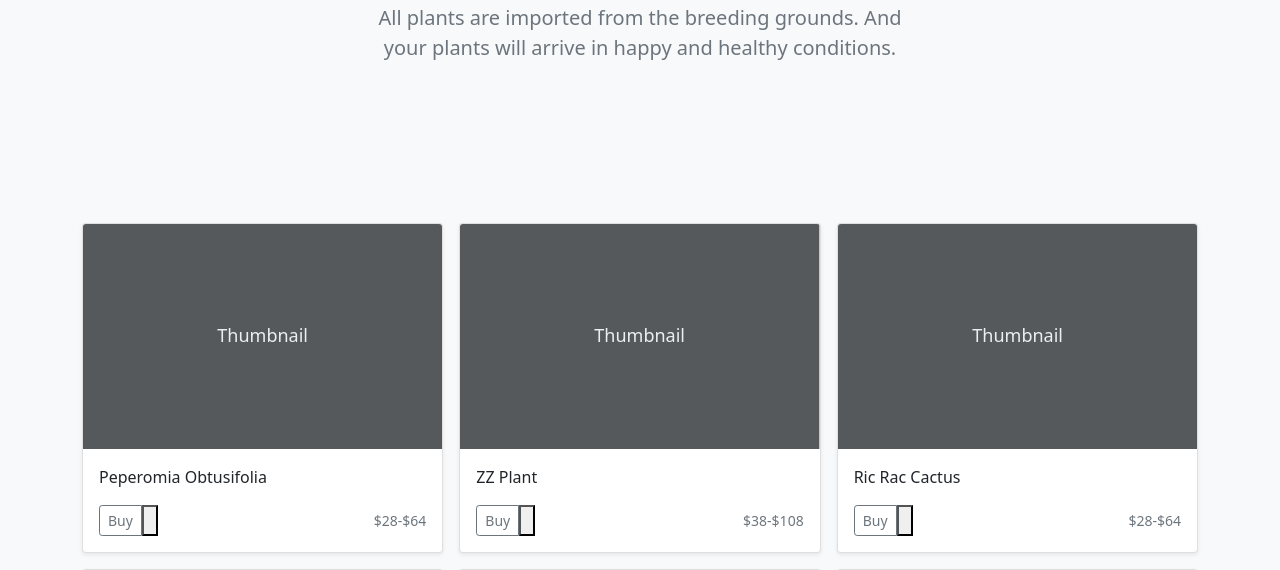
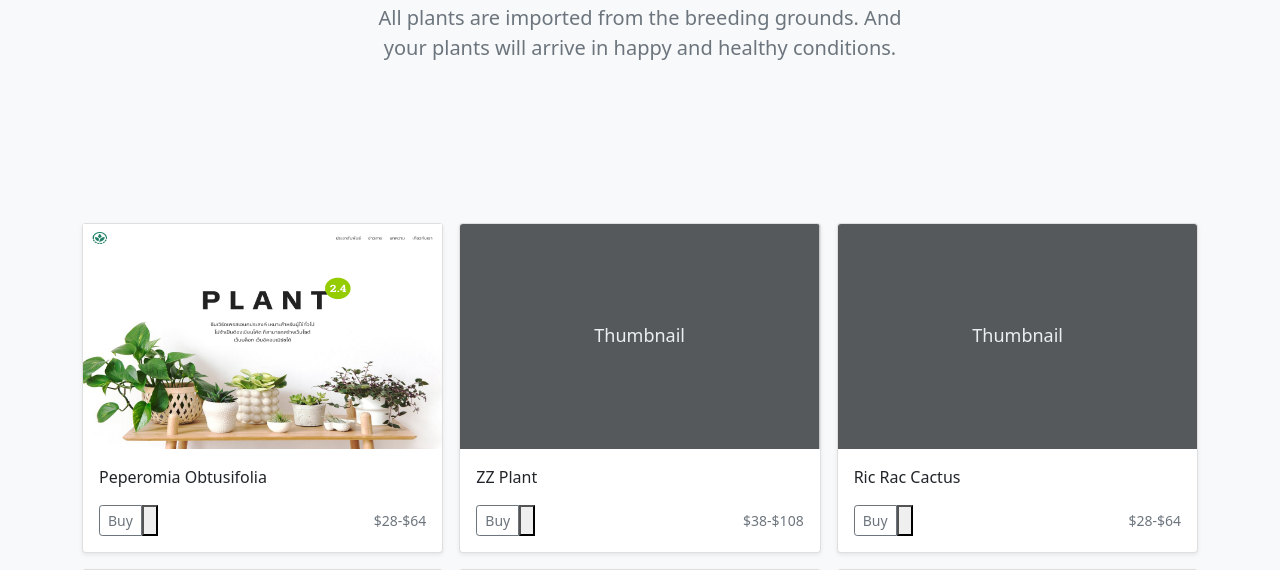
Before and after one commit to kittikhun1910/Webapp, a Flask app: page /plant in a window 1280 px wide. Shown: the part 832-1402 px from the top of the page. Run offline with Flask 2, Linux system fonts and the light colour scheme; the visitor is signed in with stand-in values (Sample User, id 1); some libraries are stand-ins or nearby versions.

Commit message:
add img feom card

```diff
--- a/myapp/templates/plant.html
+++ b/myapp/templates/plant.html
@@ -40,8 +40,11 @@
           <div class="row row-cols-1 row-cols-sm-2 row-cols-md-3 g-3">
             <div class="col">
               <div class="card shadow-sm">
-                <svg class="bd-placeholder-img card-img-top" width="100%" height="225" xmlns="http://www.w3.org/2000/svg" role="img" aria-label="Placeholder: Thumbnail" preserveAspectRatio="xMidYMid slice" focusable="false"><title>Placeholder</title><rect width="100%" height="100%" fill="#55595c"/><text x="50%" y="50%" fill="#eceeef" dy=".3em">Thumbnail</text></svg>
-
+                <img
+                  src="static/plant_1.png"
+                  alt=""
+                  style="width: 100%; height: 225px;"
+                />
                 <div class="card-body">
                   <p class="card-text">Peperomia Obtusifolia</p>
                   <div class="d-flex justify-content-between align-items-center">
```
